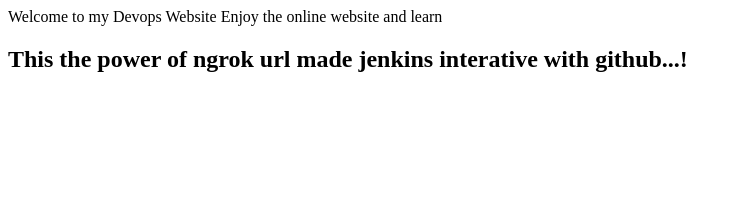
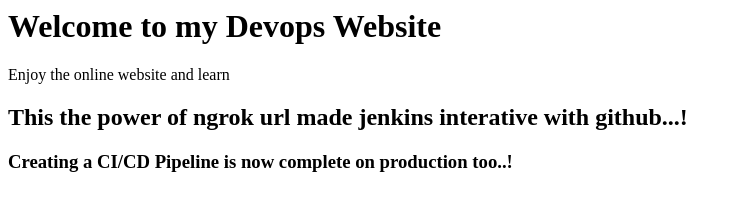
Before and after one commit to royalnaveen9740/website2, a plain HTML site: page index.html in a window 1280 px wide. Shown: the whole page, without its empty margins (0-741 px from the left). Drawn offline with Linux system fonts and the light colour scheme.

Commit message:
added code for  production

```diff
--- a/index.html
+++ b/index.html
@@ -2,9 +2,9 @@
 <html>
 <title>Jenkins CI/CD Pipeline</title>
 <body>
-<hi> Welcome to my Devops Website </h1>
+<h1> Welcome to my Devops Website </h1>
 <hi> Enjoy the online website and learn </h1>
 <h2> This the power of ngrok url made jenkins interative with github...!</h2>
-
+<h3> Creating a CI/CD Pipeline is now complete on production too..! </h3>
 </body>
 </html>
```
